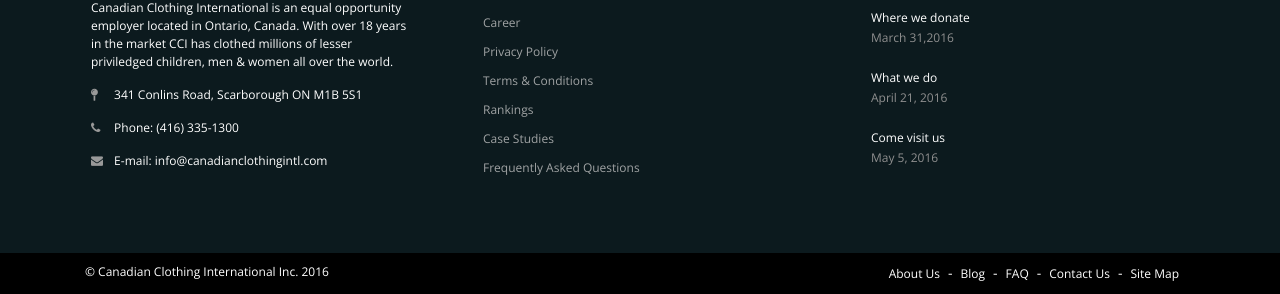
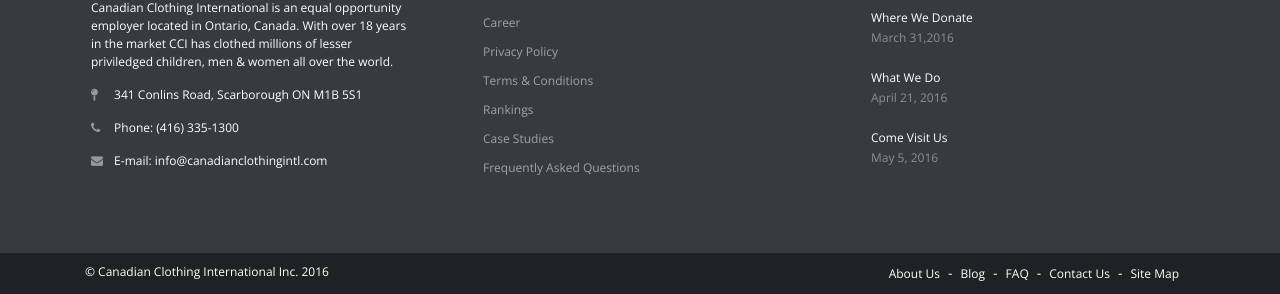
Before and after one commit to fahadgassim/cci, a plain HTML site: page index.html in a window 1280 px wide. Shown: the part 3611-3905 px from the top of the page. Drawn offline with nearby package versions, Linux system fonts and the light colour scheme; some packages are replaced by stand-ins of ours.

Commit message:
footer updated

```diff
--- a/css/creative.css
+++ b/css/creative.css
@@ -521,7 +521,21 @@
 
 /* footer */
 
-footer { background-color:#0c1a1e; min-height:350px; font-family: 'Open Sans', sans-serif; }
+footer {
+	/* background-color:#0c1a1e; */
+	background-color:#383A3F;
+	min-height:350px;
+	font-family: 'Open Sans', sans-serif;
+}
+
+footer a{
+	color:#fff;
+}
+
+footer a:hover{
+	color:#fff;
+}
+
 .footerleft { margin-top:50px; padding:0 36px; }
 .logofooter { margin-bottom:10px; font-size:25px; color:#fff; font-weight:700;}
 
@@ -545,7 +559,12 @@
 .icon-ul li { line-height:75px; width:100%; float:left;}
 .icon { float:left; margin-right:5px;}
 
-.copyright { font-family:'Open Sans', sans-serif;min-height:40px; background-color:#000000;}
+.copyright {
+	font-family:'Open Sans', sans-serif;
+	min-height:40px;
+	/*background-color:#000000;*/
+	background-color:#1F2124;
+}
 .copyright p { text-align:left; color:#FFF; padding:10px 0; margin-bottom:0px;font-size:12px;}
 .heading7 { font-size:21px; font-weight:700; color:#d9d6d6; margin-bottom:22px; text-transform:uppercase;}
 .post p { font-size:12px; color:#FFF; line-height:20px;}
--- a/index.html
+++ b/index.html
@@ -392,9 +392,9 @@
 		  <div class="col-md-4 col-sm-6 paddingtop-bottom">
 			<h6 class="heading7">LATEST NEWS</h6>
 			<div class="post">
-			  <p>Where we donate <span>March 31,2016</span></p>
-			  <p>What we do <span>April 21, 2016</span></p>
-			  <p>Come visit us <span>May 5, 2016</span></p>
+			  <p><a href="javascript:void(0);">Where We Donate</a> <span>March 31,2016</span></p>
+			  <p><a href="javascript:void(0);">What We Do</a> <span>April 21, 2016</span></p>
+			  <p><a href="javascript:void(0);">Come Visit Us</a> <span>May 5, 2016</span></p>
 			</div>
 		  </div>
 		  <div class="col-md-3 col-sm-6 paddingtop-bottom" style="display:none;">
```
